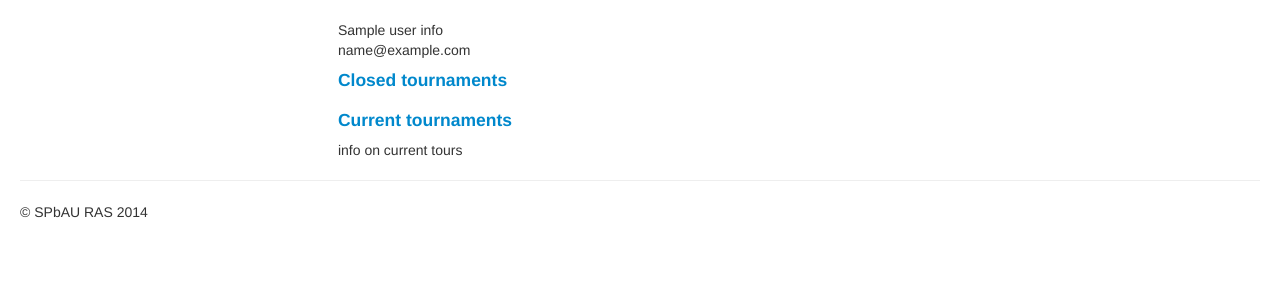
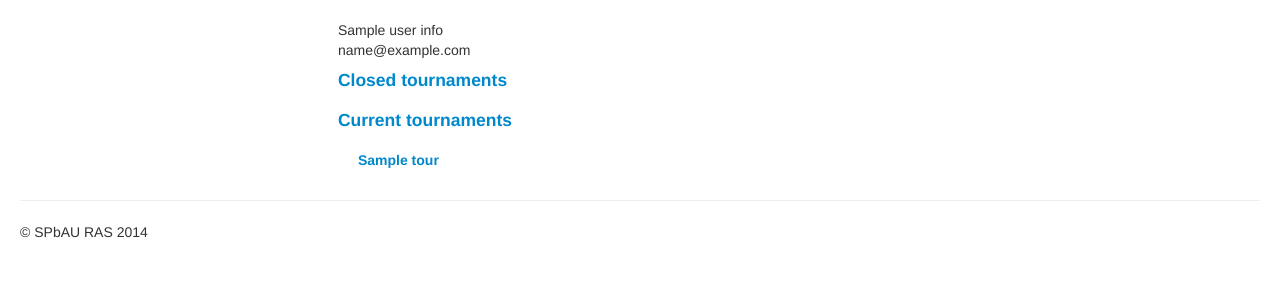
Before and after one commit to testlnord/st, a Django app: template web/sur_tournament/templates/users.html in a window 1280 px wide. Shown: the part 82-382 px from the top of the page. Run offline with Django 3.2, Linux system fonts and the light colour scheme; the template is opened without the code that fills it: most values are stand-ins (such as "Sample title", 1, 10 or a date in 2020); parts of the project's set-up code (start-up, migrations or seed data) failed here and were passed over.

Commit message:
user page

```diff
--- a/web/sur_tournament/templates/users.html
+++ b/web/sur_tournament/templates/users.html
@@ -7,6 +7,7 @@
    {% if user_info.email %}
    {{ user_info.email }} <br>
    {% endif %}
+   {% if tour_info %}
     <div class="panel-group" id="accordion">
     <div class="panel panel-default">
         <div class="panel-heading">
@@ -45,11 +46,39 @@
           </h4>
         </div>
         <div id="curTours" class="panel-collapse collapse in">
-          <div class="panel-body">
-            info on current tours
+          <div class="panel-body" style="padding-left: 20px">
+            <div class="panel-group" id="accordion3">
+                {% for tour in tour_info %}
+                <div class="panel panel-default">
+                    <div class="panel-heading">
+                        <h5 class="panel-title">
+                            <a data-toggle="collapse" data-parent="#accordion3" href="#curTours{{ tour.id }}">
+                            {{ tour.name }}
+                            </a>
+                        </h5>
+                    </div>
+                    <div id="curTours{{ tour.id }}" class="panel-collapse collapse">
+                        {% if tour.pts  %}
+                            Score: {{ tour.pts }}<br>
+                        {% endif %}
+                        Start date: {{ tour.start_time }}<br>
+                        End date: {{ tour.end_time }}<br>
+                        {% if tour.runs %}
+                            Results: <br>
+                            <div style="height: 100px;overflow: scroll">
+                            {% for r in tour.runs %}
+                                YOU {{ r.3 }} - {{ r.4 }} <a href="/users/{{ r.2 }}">{{ r.2 }}</a><br>
+                            {% endfor %}
+                            </div>
+                        {% endif %}
+                    </div>
+
+                </div>
+                {% endfor %}
+            </div>
           </div>
         </div>
     </div>
     </div>
-
+    {% endif %}
 {% endblock %}
```
Also changed, not shown: src/database/db.py (+60 -0 lines), src/server/support.py (+6 -1 lines), web/sur_tournament/helpers/game_server.py (+7 -1 lines), web/sur_tournament/views.py (+7 -4 lines).
